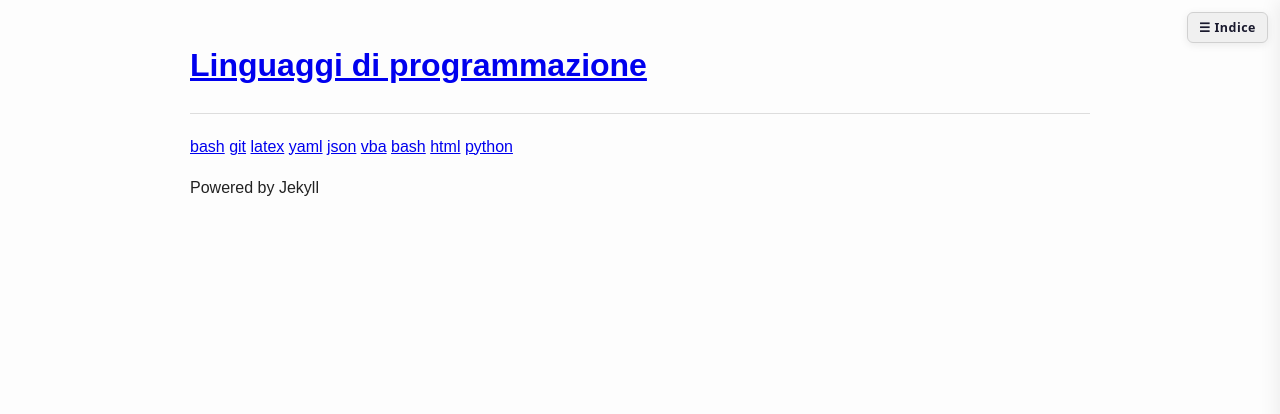
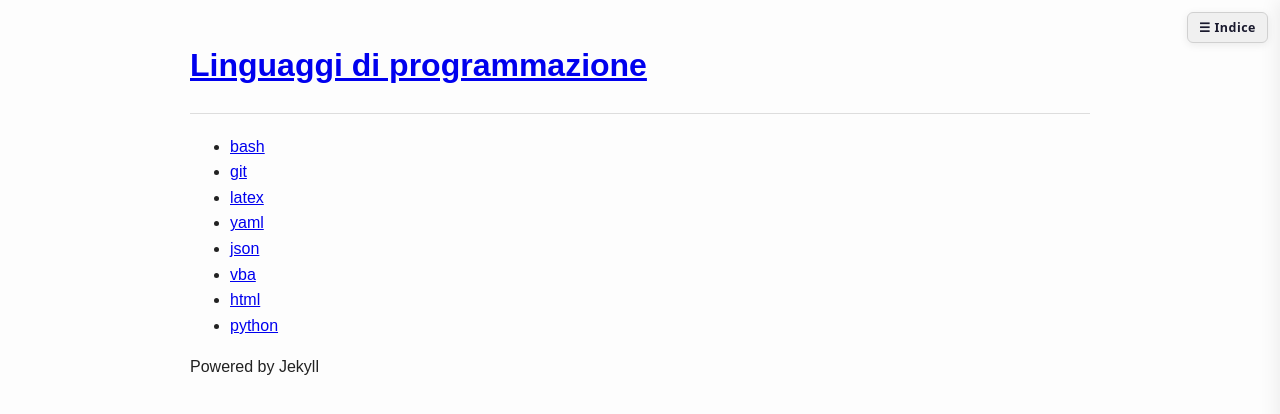
Before and after one commit to comarandr/comarandr.github.io, a Jekyll site: the page built from linguaggi/indexLing.md, in a window 1280 px wide. Shown: the top 414 px of the page. Built offline with Jekyll 4.4.1, drawn with Linux system fonts in a browser that asks for light colours.

Commit message:
corretti indici

```diff
--- a/linguaggi/indexLing.md
+++ b/linguaggi/indexLing.md
@@ -4,12 +4,11 @@ title: Linguaggi di programmazione
 permalink: /linguaggi/
 ---
 
-[bash](./bash.md)
-[git](./git.md)
-[latex](./latex.md)
-[yaml](./yaml.md)
-[json](./json.md)
-[vba](./vba.md)
-[bash](./bash.md)
-[html](./schemi_html/html.md)
-[python](./python/python.md)
+- [bash](./bash.md)
+- [git](./git.md)
+- [latex](./latex.md)
+- [yaml](./yaml.md)
+- [json](./json.md)
+- [vba](./vba.md)
+- [html](./schemi_html/html.md)
+- [python](./python/python.md)
```
Also changed, not shown: personali/indexPers.md (+2 -2 lines), universita/indexUni.md (+8 -8 lines).
